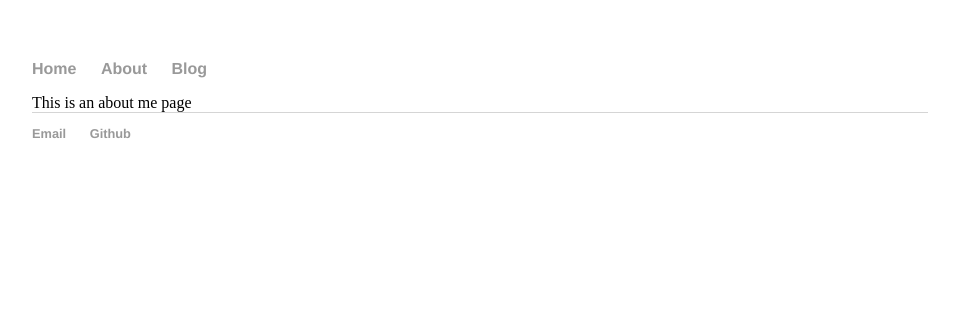
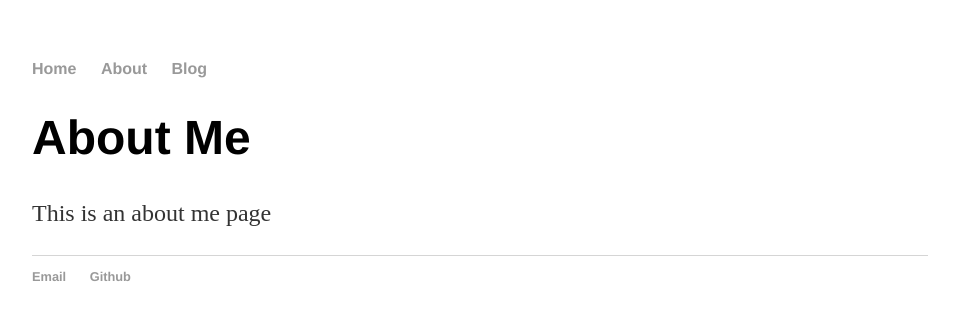
Before and after one commit to lucytyuan/lucytyuan.github.io, a Jekyll site: the page built from about.html, in a window 1280 px wide. Shown: the top 320 px of the page, without its empty margins (160-1119 px from the left). Built offline with Jekyll 4.4.1, drawn with Linux system fonts in a browser that asks for light colours.

Commit message:
Update about.html

```diff
--- a/about.html
+++ b/about.html
@@ -2,4 +2,7 @@
 layout: default
 title: About Me
 ---
-This is an about me page
+<div class="blurb">
+	<h1>About Me</h1>
+	<p>This is an about me page</p>
+</div><!-- /.blurb -->
```
